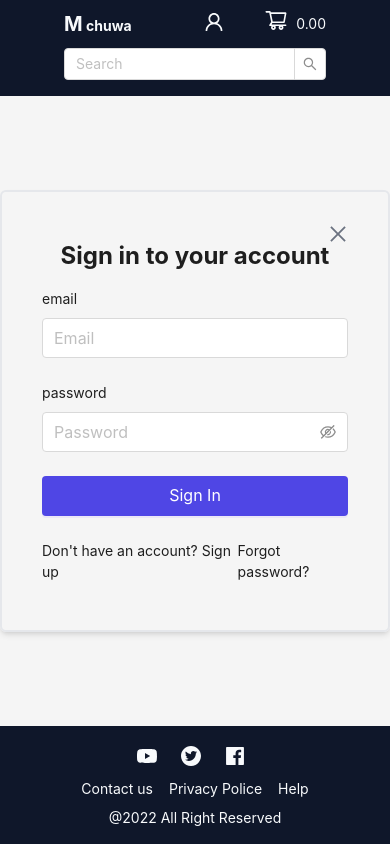
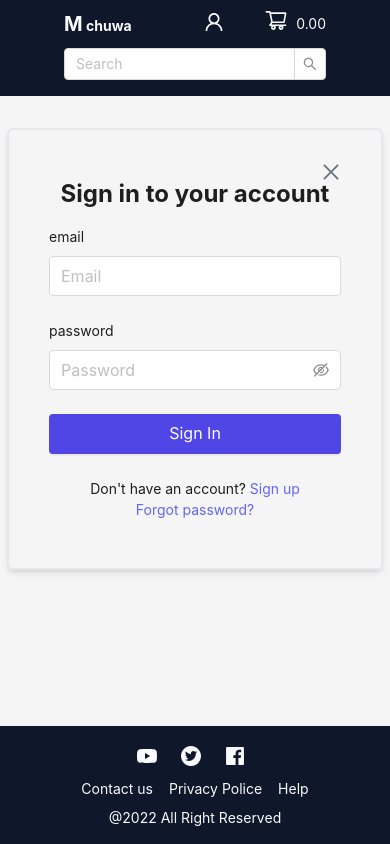
Before and after one commit to aMaverickDragonfruit/eCommerceFrontendProject, a React (Vite) app in the folder client/: page /signin in a window 390 px wide. Built offline with nearby package versions, Linux system fonts and the light colour scheme; no server answers.

Commit message:
update responsive css

```diff
--- a/client/src/components/Cart/Cart.jsx
+++ b/client/src/components/Cart/Cart.jsx
@@ -17,6 +17,7 @@ export default function Cart({ onClose }) {
   let count = products.reduce((cur, product) => cur + product.quantity, 0);
 
   if (error) return <ServerError message={error} />;
+
   return (
     <>
       <CartHeader
--- a/client/src/components/Layout.jsx
+++ b/client/src/components/Layout.jsx
@@ -18,9 +18,9 @@ export default function MainLayout() {
         },
       }}
     >
-      <Layout className='min-h-screen'>
+      <Layout className='min-h-screen w-screen overflow-hidden'>
         <Navbar />
-        <Content className='flex justify-center items-center'>
+        <Content className='flex justify-center'>
           {currentPath === '/' ? <Home /> : <Outlet />}
         </Content>
         <Footer />
--- a/client/src/components/Notification.jsx
+++ b/client/src/components/Notification.jsx
@@ -4,7 +4,7 @@ import { CloseOutlined } from '@ant-design/icons';
 
 export default function Notification({ icon, message, onClose }) {
   return (
-    <div className='relative flex flex-col justify-center text-center box-content h-72 w-96 border-2 rounded-md px-10 py-12 pb-20 shadow-md'>
+    <div className='relative flex flex-col justify-center text-center box-content h-72 w-2/3 md:w-96 border-2 rounded-md px-10 py-12 pb-20 shadow-md'>
       <CloseOutlined
         className='absolute top-4 right-4 text-xl text-gray-500 hover:text-gray-800 cursor-pointer'
         onClick={onClose}
--- a/client/src/components/Product/DetailCard.jsx
+++ b/client/src/components/Product/DetailCard.jsx
@@ -2,6 +2,7 @@ import { Tag, Image, Typography, Button } from 'antd';
 import AddToCartButton from './AddToCartBtn';
 import EditProductBtn from './EditProductBtn';
 import { useSelector } from 'react-redux';
+import { useState } from 'react';
 const { Title, Text } = Typography;
 
 export default function DetailCard({ product }) {
@@ -16,10 +17,11 @@ export default function DetailCard({ product }) {
     stock,
   } = product;
   const { _id: userId } = useSelector((state) => state.userSlice.user);
-  console.log(stock);
-
+  // console.log(stock);
+  const [rows, setRows] = useState(4);
+  const [expanded, setExpanded] = useState(false);
   return (
-    <div className='flex flex-col lg:flex-row justify-center space-x-4 bg-white p-10'>
+    <div className='flex flex-col lg:flex-row items-center lg:justify-center lg:space-x-4 bg-white p-10'>
       <div className='w-full lg:w-1/2 flex justify-center items-center'>
         <Image
           className=''
@@ -27,21 +29,34 @@ export default function DetailCard({ product }) {
         />
       </div>
       <div className='w-full lg:w-1/2 px-10 pt-10'>
-        <p>{category}</p>
-        <Title>{name}</Title>
-        <div className='flex align-middle space-x-4'>
-          <Title level={3}>${price}</Title>
+        <p className='text-zinc-600 pb-2'>{category}</p>
+        <p className='text-zinc-600 font-semibold text-base lg:text-4xl'>
+          {name}
+        </p>
+        <div className='flex flex-col lg:flex-row items-start lg:items-center -space-y-2 lg:space-x-4 mb-2'>
+          <p className='text-indigo-700 font-extrabold text-lg lg:text-2xl py-4'>
+            ${price}
+          </p>
           {/* out of stock tag */}
           {stock === 0 && (
             <Tag
-              className='h-fit text-lg'
+              className='h-fit lg:text-lg'
               color='red'
             >
               Out of Stock
             </Tag>
           )}
         </div>
-        <Text className='w-80'>{description}</Text>
+        <Typography.Paragraph
+          ellipsis={{
+            rows,
+            expandable: 'collapsible',
+            expanded,
+            onExpand: (_, info) => setExpanded(info.expanded),
+          }}
+        >
+          {description}
+        </Typography.Paragraph>
         <div className='pt-4 flex space-x-4'>
           <AddToCartButton
             type='primary'
--- a/client/src/components/Product/ProductForm.jsx
+++ b/client/src/components/Product/ProductForm.jsx
@@ -116,7 +116,7 @@ export default function ProductForm({ isEdit, curProduct }) {
         <div className='flex flex-col md:flex-row justify-between space-0 md:space-x-4'>
           <Form.Item
             name='stock'
-            label='In Stock Quantity'
+            label='Stock'
             className='w-full md:w-1/3'
             rules={[
               { required: true, message: 'Please enter the stock quantity' },
@@ -154,16 +154,34 @@ export default function ProductForm({ isEdit, curProduct }) {
             </Space.Compact>
           </Form.Item>
         </div>
-        <div className='text-center'>
+
+        {curProduct.imgUrl || displayImg ? (
+          <div className='text-center'>
+            <Image
+              style={{ width: 800, height: 'auto' }}
+              src={productUrl || curProduct.imgUrl}
+            />
+          </div>
+        ) : (
+          <div className='border-2 border-dashed py-10 text-center w-full'>
+            <div className='w-full'>
+              <Skeleton.Image />
+            </div>
+          </div>
+        )}
+
+        {/* <div className='border-2 border-dashed py-10 text-center w-full'>
           {curProduct.imgUrl || displayImg ? (
             <Image
-              style={{ width: 400 }}
+              style={{ width: '100%' }}
               src={productUrl || curProduct.imgUrl}
             />
           ) : (
-            <Skeleton.Image style={{ width: 400, height: 300 }} />
+            <div className='w-full'>
+              <Skeleton.Image />
+            </div>
           )}
-        </div>
+        </div> */}
         <Button
           type='primary'
           htmlType='submit'
--- a/client/src/pages/AddProduct.jsx
+++ b/client/src/pages/AddProduct.jsx
@@ -22,7 +22,7 @@ export default function AddProduct({ isEdit }) {
 
   const title = isEdit ? 'Edit Product' : 'Create Product';
   return (
-    <div className=''>
+    <div className='mt-10 w-11/12 md:w-3/5 lg:w-2/5'>
       <p className='text-4xl font-bold mb-10'>{title}</p>
       <ProductForm
         isEdit={isEdit}
--- a/client/src/pages/PwUpdate.jsx
+++ b/client/src/pages/PwUpdate.jsx
@@ -23,7 +23,7 @@ export default function PwUpdate() {
   };
 
   return (
-    <div className='box-content w-96 border-2 rounded-md px-10 py-12 shadow-md'>
+    <div className='box-border md:box-content  h-fit mt-8 md:mt-20 w-11/12 md:w-96 border-2 rounded-md px-10 py-12 shadow-md'>
       <AuthForm
         buttonText='Update password'
         onSubmit={onSubmit}
--- a/client/src/pages/PwUpdateNoti.jsx
+++ b/client/src/pages/PwUpdateNoti.jsx
@@ -15,7 +15,7 @@ export default function PwUpdatedNoti() {
   };
 
   return (
-    <div>
+    <div className='flex justify-center h-fit mt-8 md:mt-20'>
       <Notification
         icon={icon}
         message={message}
--- a/client/src/pages/SignIn.jsx
+++ b/client/src/pages/SignIn.jsx
@@ -48,7 +48,7 @@ export default function LogIn() {
   };
 
   return (
-    <div className='box-content w-96 border-2 rounded-md px-10 py-12 shadow-md'>
+    <div className='box-content h-fit mt-8 md:mt-20 md:w-96 border-2 rounded-md px-10 py-12 shadow-md'>
       <AuthForm
         buttonText='Sign In'
         onSubmit={onSubmit}
@@ -66,11 +66,23 @@ export default function LogIn() {
       ) : (
         <></>
       )}
-      <div className='flex justify-between'>
+      <div className='flex flex-col md:flex-row items-center md:justify-between'>
         <p>
-          Don&apos;t have an account? <Link to='/signup'>Sign up</Link>
+          Don&apos;t have an account?{' '}
+          <span
+            className='text-indigo-500 cursor-pointer'
+            onClick={() => navigate('/signup')}
+          >
+            Sign up
+          </span>
         </p>
-        <Link to='/forgot-password'>Forgot password?</Link>
+        {/* <Link to='/forgot-password'>Forgot password?</Link> */}
+        <p
+          className='text-indigo-500 cursor-pointer'
+          onClick={() => navigate('/forgot-password')}
+        >
+          Forgot password?
+        </p>
       </div>
     </div>
   );
--- a/client/src/pages/SignUp.jsx
+++ b/client/src/pages/SignUp.jsx
@@ -61,7 +61,7 @@ export default function LogIn() {
   };
 
   return (
-    <div className='box-content w-96 h-fit border-2 rounded-md px-10 py-12 shadow-md'>
+    <div className='box-content md:w-96 h-fit mt-8 md:mt-20 border-2 rounded-md px-10 py-12 shadow-md'>
       <AuthForm
         buttonText='Create account'
         onSubmit={onSubmit}
@@ -73,7 +73,13 @@ export default function LogIn() {
         I am a vender
       </Checkbox>
       <p>
-        Already have an account <Link to='/signin'>Sign in</Link>
+        Don&apos;t have an account?{' '}
+        <span
+          className='text-indigo-500 cursor-pointer'
+          onClick={() => navigate('/signin')}
+        >
+          Sign in
+        </span>
       </p>
     </div>
   );
```
